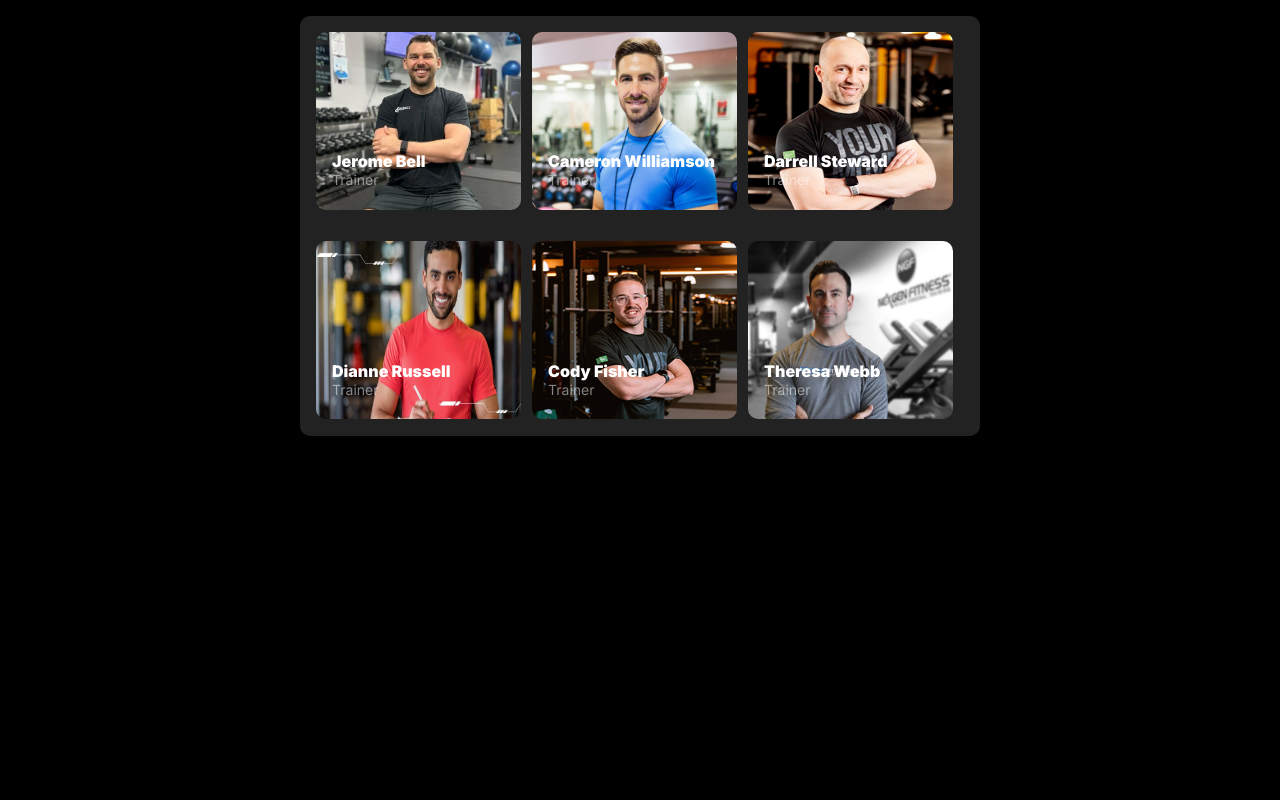
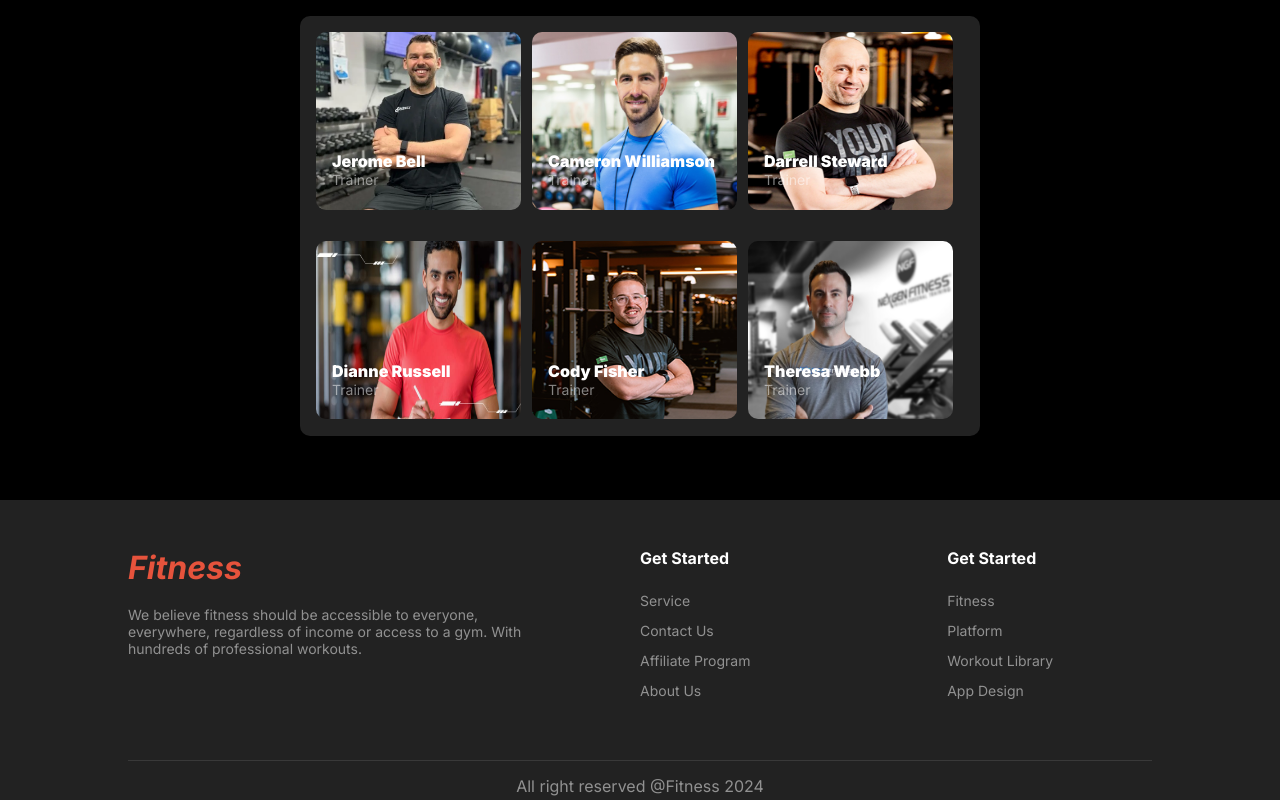
Before and after one commit to shravantidas/assignment2_repo, a plain HTML site: page index.html in a window 1280 px wide. Shown: the part 2305-3105 px from the top of the page. Before the commit the page ends 2756 px from the top, so only its background shows below. Drawn offline with Linux system fonts and the light colour scheme; a web font is replaced by a local one.

Commit message:
footer part added here

```diff
--- a/css/style.css
+++ b/css/style.css
@@ -324,6 +324,7 @@ margin-bottom: 1rem;
     padding-top: 4rem;
     width: 65%;
     margin: 0 auto;
+    padding-bottom: 4rem;
 }
 .meet-team-members .team-content{
     width: 80%;
@@ -379,3 +380,50 @@ margin: 0 auto;
     top: -50px;
     font-size: 14px;
 }
+
+footer .container{
+    width: 100%;
+    background-color:#222222;
+    height: 300px;
+}
+.foot-content{
+    width: 80%;
+    margin: 0 auto;
+    display: flex;
+    justify-content: space-between;
+    padding-top: 3rem;
+    padding-bottom: 3rem;
+    border-bottom: 1px solid rgba(255, 255, 255, 0.1);;
+}
+.foot-content .col-1{
+    width: 40%;
+}
+.foot-content .col-1 h2{
+    font-size: 2rem;
+}
+.foot-content .col-1 P{
+    font-size: 14px;
+    margin-top: 1.2rem;
+}
+.foot-content h5{
+    font-size: 1rem;
+    color: white;
+    margin-bottom:1.5rem;
+}
+.foot-content .col-2,.col-3{
+  width:20%;
+}
+.foot-content li{
+    color: #919191;
+    list-style: none;
+    font-size: 14px;
+    margin-bottom: 13px;
+}
+.foot{
+    margin-top: 15px;
+    text-align: center;
+}
+.foot h6{
+    font-size: 1rem;
+    font-weight: 400;
+}
--- a/index.html
+++ b/index.html
@@ -205,7 +205,31 @@
         </section>
     </main>
     <footer>
-
+     <div class="container">
+         <div class="foot-content">
+            <div class="col-1">
+                <h2 class="bg-primary"><i>Fitness</i></h2>
+                <p class="light-gray">We believe fitness should be accessible to everyone, everywhere, regardless of income or access to a gym. With hundreds of professional workouts.</p>
+            </div>
+            <div class="col-2">
+                <h5>Get Started</h5>
+                <li>Service</li>
+                <li> Contact Us</li>
+                <li>Affiliate Program</li>
+                <li>About Us</li>
+            </div>
+            <div class="col-3">
+                <h5>Get Started</h5>
+                <li>Fitness</li>
+                <li>Platform</li>
+                <li>Workout Library</li>
+                <li>App Design</li>
+            </div>
+         </div>
+         <div class="foot">
+            <h6 class="light-gray">All right reserved @Fitness 2024</h6>
+         </div>
+     </div>
     </footer>
 </body>
 </html>
```
